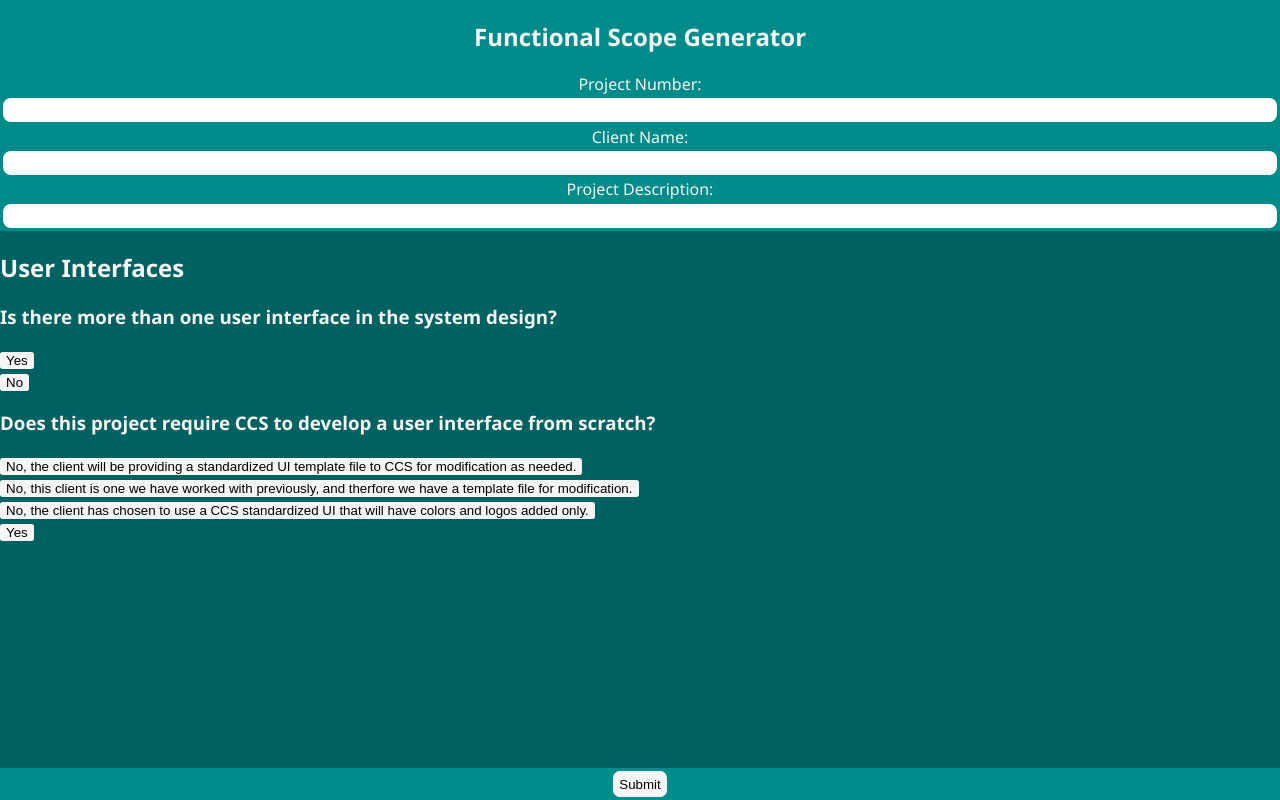
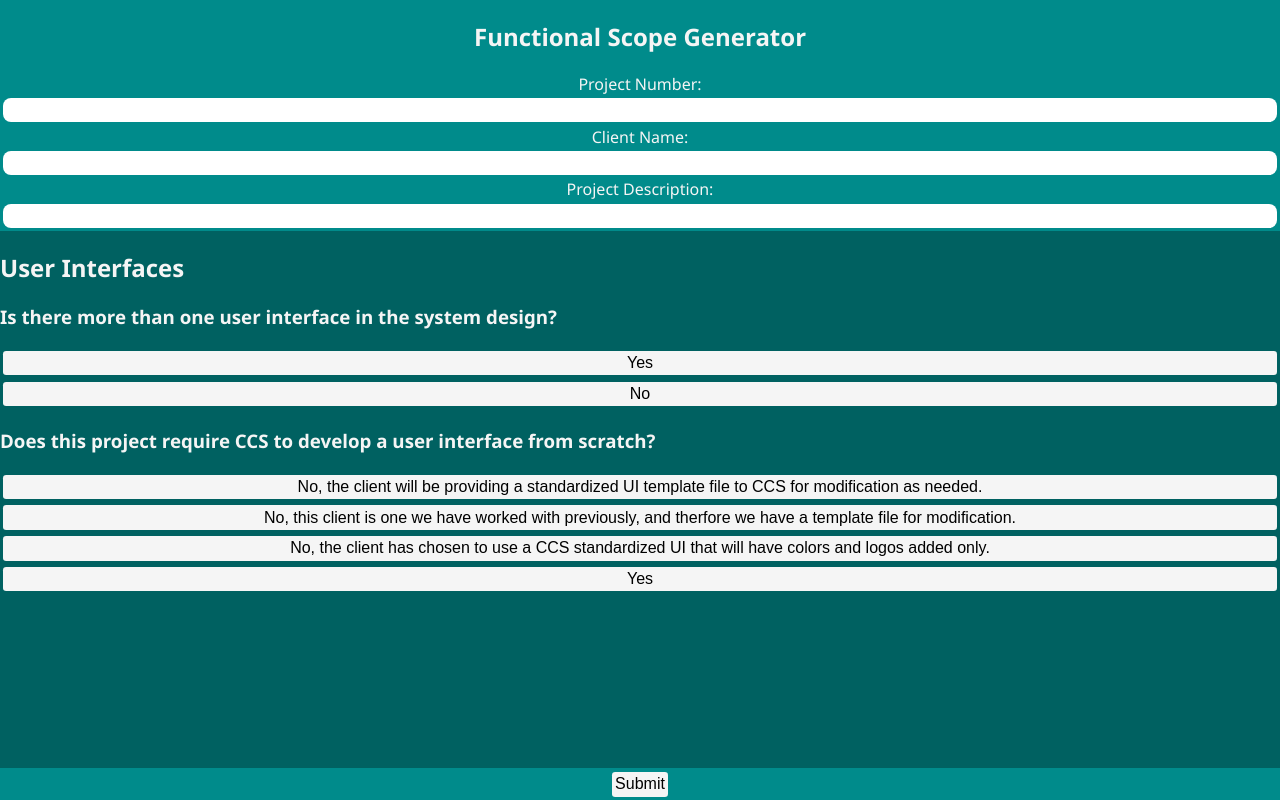
Before and after one commit to ryanjblajda/scope-generator, an Angular app: page / in a window 1280 px wide. Built offline with nearby package versions, Linux system fonts and the light colour scheme.

Commit message:
updated button styles

```diff
--- a/src/app/app.component.scss
+++ b/src/app/app.component.scss
@@ -15,10 +15,13 @@
 }
 
 button {
+    border: none;
+    border-radius: .2em;
+    background-color: $button-background-color;
+    color: $button-text-color;
+    padding: .2em;
+    font-size: medium;
     margin: .2em;
-    border: none;
-    border-radius: .5em;
-    background-color: $button-background-color;
 }
 
 button:active {
--- a/src/app/components/question-recursive/question-recursive.component.html
+++ b/src/app/components/question-recursive/question-recursive.component.html
@@ -1,9 +1,9 @@
 <div class="question">
     <h1>{{question.prompt}}</h1>
-    <div *ngFor="let i = index; let answer of question.answers">
-        <button [class.active]="answer.selected" (click)="onAnswerClicked(answer)">{{answer.prompt}}</button>
+    <div class="answer-section">
+        <button *ngFor="let i = index; let answer of question.answers" [class.active]="answer.selected" (click)="onAnswerClicked(answer)">{{answer.prompt}}</button>
     </div>
-    <div *ngFor="let i = index; let answer of question.answers">
+    <div *ngFor="let i = index; let answer of question.answers" class="child-question-section">
         <div *ngIf="question.answers[i].selected && question.answers[i].questions.length != 0">
             <app-question-recursive *ngFor="let i = index; let child of question.answers[i].questions" [question]="child"></app-question-recursive>
         </div>
--- a/src/app/components/question-recursive/question-recursive.component.scss
+++ b/src/app/components/question-recursive/question-recursive.component.scss
@@ -4,12 +4,24 @@ button {
     border: none;
     border-radius: .2em;
     background-color: $button-background-color;
+    color: $button-text-color;
+    padding: .2em;
+    font-size: medium;
+    margin: .2em;
 }
 
 button:active {
     background-color: $button-touched-background-color;
+    color: $button-touched-text-color;
 }
 
 button.active {
     background-color: $button-selected-background-color;
+    color: $button-selected-text-color
 }
+
+.answer-section {
+    display: flex;
+    flex-direction: column;
+    align-items: stretch;
+}
--- a/src/styles/variables.scss
+++ b/src/styles/variables.scss
@@ -1,3 +1,7 @@
 $button-background-color: whitesmoke;
 $button-touched-background-color: grey;
-$button-selected-background-color: darkblue;
+$button-selected-background-color: lightgreen;
+
+$button-text-color: black;
+$button-touched-text-color: white;
+$button-selected-text-color: rgb(80, 80, 80);
```
